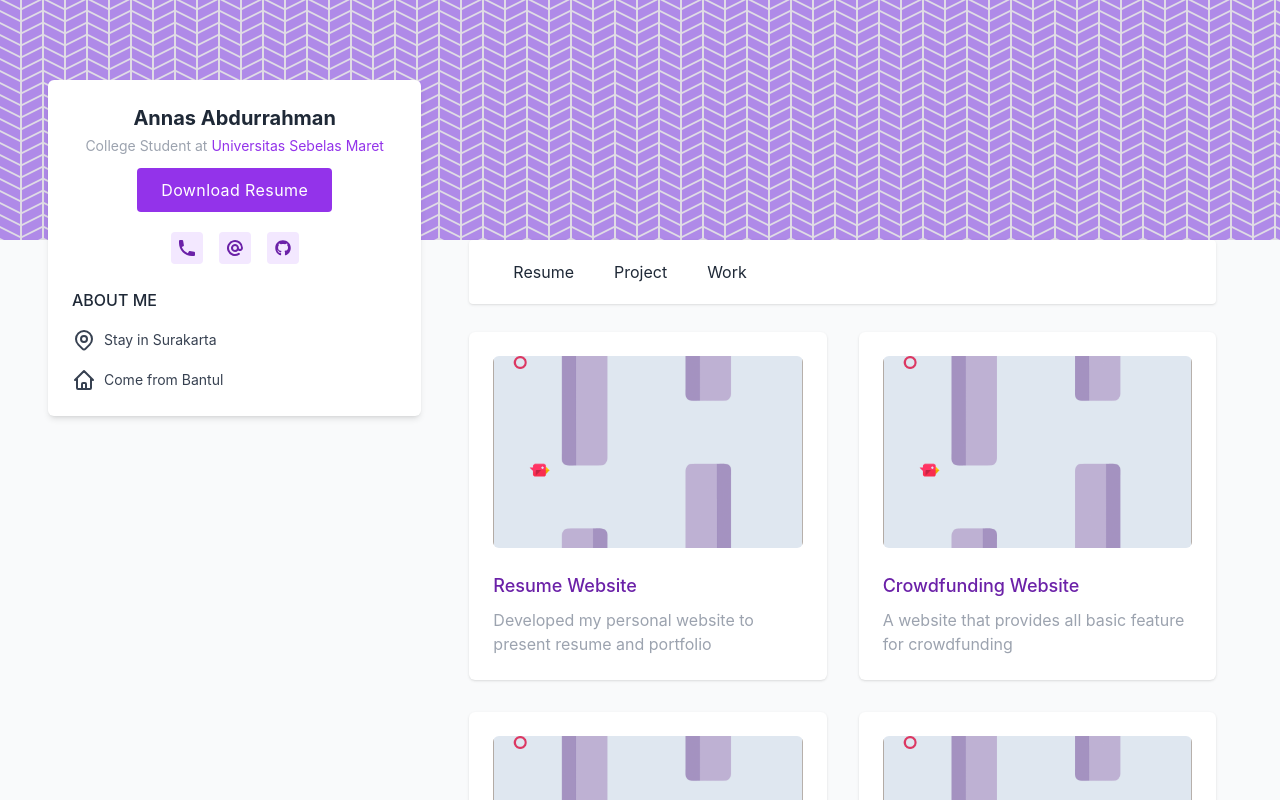
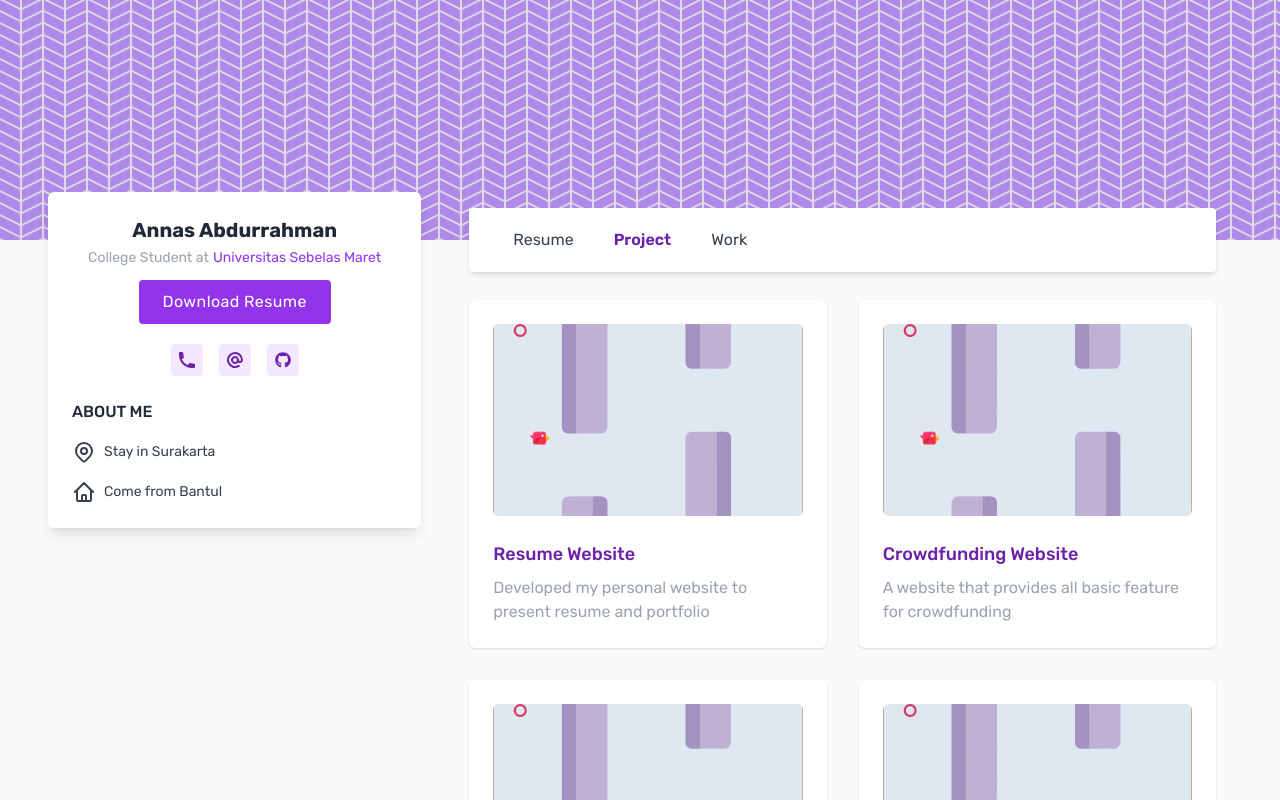
Before and after one commit to annasabdurrahman354/Resume-Website, a React (Create React App) app: page /project in a window 1280 px wide. Shown: the top 800 px of the page. Built offline with nearby package versions, Linux system fonts and the light colour scheme.

Commit message:
Adding Slideshow to Project and Work Detail

```diff
--- a/package.json
+++ b/package.json
@@ -10,6 +10,7 @@
     "react-dom": "^17.0.2",
     "react-router-dom": "^6.2.1",
     "react-scripts": "5.0.0",
+    "react-slideshow-image": "^3.6.0",
     "web-vitals": "^2.1.2"
   },
   "scripts": {
--- a/src/App.js
+++ b/src/App.js
@@ -6,6 +6,7 @@ import {
   Route,
   Link
 } from "react-router-dom";
+import { NavLink } from "react-router-dom";
 
 import Profile from './components/Profile'
 import ProjectDetail from './pages/ProjectDetail'
@@ -45,15 +46,19 @@ function App() {
 
 function Nav() {
   return (
-    <div>
-      <nav className="md:mx-8 mb-3 px-6 py-2 z-10 sticky top-0 bg-white shadow rounded">
+      <nav className="md:mx-8 mb-3 -my-8 px-6 py-2 z-10 sticky top-0 bg-white shadow-md rounded">
         <ul className="flex flex-wrap">
-          <li className="m-3 lg:mx-5"><Link className="text-gray-800 text-medium hover:text-purple-600" to="/">Resume</Link></li>
-          <li className="m-3 lg:mx-5"><Link className="text-gray-800 text-medium hover:text-purple-600" to="project">Project</Link></li>
-          <li className="m-3 lg:mx-5"><Link className="text-gray-800 text-medium hover:text-purple-600" to="work">Work</Link></li>
+          <li className="m-3 lg:mx-5">
+            <NavLink to="/" className={({ isActive }) => isActive ? "text-purple-800 text-medium font-semibold hover:text-purple-600" : "text-gray-700 text-medium hover:text-purple-600"}>Resume</NavLink>
+          </li>
+          <li className="m-3 lg:mx-5">
+            <NavLink to="project" className={({ isActive }) => isActive ? "text-purple-800 text-medium font-semibold hover:text-purple-600" : "text-gray-700 text-medium hover:text-purple-600"}>Project</NavLink>
+          </li>
+          <li className="m-3 lg:mx-5">
+            <NavLink to="work" className={({ isActive }) => isActive ? "text-purple-800 text-medium font-semibold hover:text-purple-600" : "text-gray-700 text-medium hover:text-purple-600"}>Work</NavLink>
+          </li>
         </ul>
       </nav>
-    </div>
   );
 }
 
--- a/src/assets/data.js
+++ b/src/assets/data.js
@@ -7,8 +7,13 @@ const Data = {
                         <li>Recreated the popular android game Flappy Bird in C++ for desktop</li>
                         <li>My first graphical application project created using SFML library</li>
                     </ul>,
-            link: "",
+            link: false,
             thumb: "/thumbs/projects/0.png",
+            images : [
+                "https://images.unsplash.com/photo-1509721434272-b79147e0e708?ixlib=rb-1.2.1&ixid=eyJhcHBfaWQiOjEyMDd9&auto=format&fit=crop&w=1500&q=80",
+                "https://images.unsplash.com/photo-1506710507565-203b9f24669b?ixlib=rb-1.2.1&ixid=eyJhcHBfaWQiOjEyMDd9&auto=format&fit=crop&w=1536&q=80",
+                "https://images.unsplash.com/photo-1536987333706-fc9adfb10d91?ixlib=rb-1.2.1&ixid=eyJhcHBfaWQiOjEyMDd9&auto=format&fit=crop&w=1500&q=80"
+            ],
             date: "2019",
         },
         1: {
@@ -19,8 +24,13 @@ const Data = {
                         <li>Finalist in Lomba Inovasi Digital Mahasiswa by Kemendikbud RI</li>
                         <li>Enabled students to understand and memorize elements also interact with them to make some possible compound</li>
                     </ul>,
-            link: "null",
+            link: false,
             thumb: "/thumbs/projects/1.png",
+            images : [
+                "https://images.unsplash.com/photo-1509721434272-b79147e0e708?ixlib=rb-1.2.1&ixid=eyJhcHBfaWQiOjEyMDd9&auto=format&fit=crop&w=1500&q=80",
+                "https://images.unsplash.com/photo-1506710507565-203b9f24669b?ixlib=rb-1.2.1&ixid=eyJhcHBfaWQiOjEyMDd9&auto=format&fit=crop&w=1536&q=80",
+                "https://images.unsplash.com/photo-1536987333706-fc9adfb10d91?ixlib=rb-1.2.1&ixid=eyJhcHBfaWQiOjEyMDd9&auto=format&fit=crop&w=1500&q=80"
+            ],
             date: "2020",
         },
         2: {
@@ -32,8 +42,13 @@ const Data = {
                         <li>Implemented the database system design in SQL Server</li>
                         <li>Developed a simple CRUD GUI application that connectsto the database in Java using Java Swing</li>
                     </ul>,
-            link: "",
+            link: false,
             thumb: "/thumbs/projects/2.png",
+            images : [
+                "https://images.unsplash.com/photo-1509721434272-b79147e0e708?ixlib=rb-1.2.1&ixid=eyJhcHBfaWQiOjEyMDd9&auto=format&fit=crop&w=1500&q=80",
+                "https://images.unsplash.com/photo-1506710507565-203b9f24669b?ixlib=rb-1.2.1&ixid=eyJhcHBfaWQiOjEyMDd9&auto=format&fit=crop&w=1536&q=80",
+                "https://images.unsplash.com/photo-1536987333706-fc9adfb10d91?ixlib=rb-1.2.1&ixid=eyJhcHBfaWQiOjEyMDd9&auto=format&fit=crop&w=1500&q=80"
+            ],
             date: "2020",
         },
         3: {
@@ -43,8 +58,13 @@ const Data = {
                         <li>Built a simple website Turing Machine simulator in JavaScript usingthe Vue.jsframework</li>
                         <li>The app simulates and visualizes how a single tape and multi-track Turing Machine works for simple mathematic operations such as addition, subtraction, multiplication, division, factorial, modulo, power-to, and binary logarithm</li>
                     </ul>,
-            link: "",
+            link: false,
             thumb: "/thumbs/projects/3.png",
+            images : [
+                "https://images.unsplash.com/photo-1509721434272-b79147e0e708?ixlib=rb-1.2.1&ixid=eyJhcHBfaWQiOjEyMDd9&auto=format&fit=crop&w=1500&q=80",
+                "https://images.unsplash.com/photo-1506710507565-203b9f24669b?ixlib=rb-1.2.1&ixid=eyJhcHBfaWQiOjEyMDd9&auto=format&fit=crop&w=1536&q=80",
+                "https://images.unsplash.com/photo-1536987333706-fc9adfb10d91?ixlib=rb-1.2.1&ixid=eyJhcHBfaWQiOjEyMDd9&auto=format&fit=crop&w=1500&q=80"
+            ],
             date: "2021",
         },
         4: {
@@ -57,6 +77,11 @@ const Data = {
                     </ul>,
             link: "https://github.com/annasabdurrahman354/Crowfunding-Website",
             thumb: "/thumbs/projects/4.png",
+            images : [
+                "https://images.unsplash.com/photo-1509721434272-b79147e0e708?ixlib=rb-1.2.1&ixid=eyJhcHBfaWQiOjEyMDd9&auto=format&fit=crop&w=1500&q=80",
+                "https://images.unsplash.com/photo-1506710507565-203b9f24669b?ixlib=rb-1.2.1&ixid=eyJhcHBfaWQiOjEyMDd9&auto=format&fit=crop&w=1536&q=80",
+                "https://images.unsplash.com/photo-1536987333706-fc9adfb10d91?ixlib=rb-1.2.1&ixid=eyJhcHBfaWQiOjEyMDd9&auto=format&fit=crop&w=1500&q=80"
+            ],
             date: "2021",
         },
         5: {
@@ -69,6 +94,11 @@ const Data = {
                     </ul>,
             link: "https://github.com/annasabdurrahman354/Resume-Website",
             thumb: "/thumbs/projects/4.png",
+            images : [
+                "https://images.unsplash.com/photo-1509721434272-b79147e0e708?ixlib=rb-1.2.1&ixid=eyJhcHBfaWQiOjEyMDd9&auto=format&fit=crop&w=1500&q=80",
+                "https://images.unsplash.com/photo-1506710507565-203b9f24669b?ixlib=rb-1.2.1&ixid=eyJhcHBfaWQiOjEyMDd9&auto=format&fit=crop&w=1536&q=80",
+                "https://images.unsplash.com/photo-1536987333706-fc9adfb10d91?ixlib=rb-1.2.1&ixid=eyJhcHBfaWQiOjEyMDd9&auto=format&fit=crop&w=1500&q=80"
+            ],
             date: "2021",
         },
 
@@ -83,8 +113,13 @@ const Data = {
                         <li>Contributing in making user interface, program's logic and making Figma prototype</li>
                         <li>Competed in National Startup Competition by TheGreaterHub SBM ITB and became one of the 40 finalists</li>
                     </ul>,
-            link: "",
+            link: false,
             thumb: "/thumbs/projects/0.png",
+            images : [
+                "https://images.unsplash.com/photo-1509721434272-b79147e0e708?ixlib=rb-1.2.1&ixid=eyJhcHBfaWQiOjEyMDd9&auto=format&fit=crop&w=1500&q=80",
+                "https://images.unsplash.com/photo-1506710507565-203b9f24669b?ixlib=rb-1.2.1&ixid=eyJhcHBfaWQiOjEyMDd9&auto=format&fit=crop&w=1536&q=80",
+                "https://images.unsplash.com/photo-1536987333706-fc9adfb10d91?ixlib=rb-1.2.1&ixid=eyJhcHBfaWQiOjEyMDd9&auto=format&fit=crop&w=1500&q=80"
+            ],
             date: "2021",
         },
         1: {
@@ -98,6 +133,11 @@ const Data = {
                     </ul>,
             link: "https://github.com/annasabdurrahman354/SayFine",
             thumb: "/thumbs/projects/1.png",
+            images : [
+                "https://images.unsplash.com/photo-1509721434272-b79147e0e708?ixlib=rb-1.2.1&ixid=eyJhcHBfaWQiOjEyMDd9&auto=format&fit=crop&w=1500&q=80",
+                "https://images.unsplash.com/photo-1506710507565-203b9f24669b?ixlib=rb-1.2.1&ixid=eyJhcHBfaWQiOjEyMDd9&auto=format&fit=crop&w=1536&q=80",
+                "https://images.unsplash.com/photo-1536987333706-fc9adfb10d91?ixlib=rb-1.2.1&ixid=eyJhcHBfaWQiOjEyMDd9&auto=format&fit=crop&w=1500&q=80"
+            ],
             date: "2021",
         },
     },
--- a/src/components/Profile.js
+++ b/src/components/Profile.js
@@ -6,9 +6,8 @@ import {
 
 const Profile = () => {
     return (
-        <div className="w-full lg:w-1/3 ">
-        <aside className="sticky top-0 bg-white md:mx-8 lg:mx-4 mb-8 p-6 shadow-md rounded-md -mt-40">
-
+      <div className="w-full lg:w-1/3 ">
+        <aside className="sticky top-48 bg-white md:mx-8 lg:mx-4 mb-8 p-6 shadow-lg rounded-md -mt-40">
           <div className="text-center">
             <h1 className="text-xl text-gray-800 font-bold mb-1">Annas Abdurrahman</h1>
             <p className="text-sm text-gray-400 mb-3">College Student at
--- a/src/index.css
+++ b/src/index.css
@@ -1,14 +1,15 @@
+@import url("https://fonts.googleapis.com/css2?family=Rubik:wght@300;400;500;600;700&display=swap");
+@import "react-slideshow-image/dist/styles.css";
+
 @tailwind base;
 @tailwind components;
 @tailwind utilities;
 
 body {
   margin: 0;
-  font-family: -apple-system, BlinkMacSystemFont, 'Segoe UI', 'Roboto', 'Oxygen',
-    'Ubuntu', 'Cantarell', 'Fira Sans', 'Droid Sans', 'Helvetica Neue',
-    sans-serif;
   -webkit-font-smoothing: antialiased;
   -moz-osx-font-smoothing: grayscale;
+  font-family: "Rubik", sans-serif;
 }
 
 code {
```
Also changed, not shown: src/pages/ProjectDetail.js (+31 -3 lines), src/pages/WorkDetail.js (+31 -4 lines), 1 other file (tests, documents, lock files or other folders).
